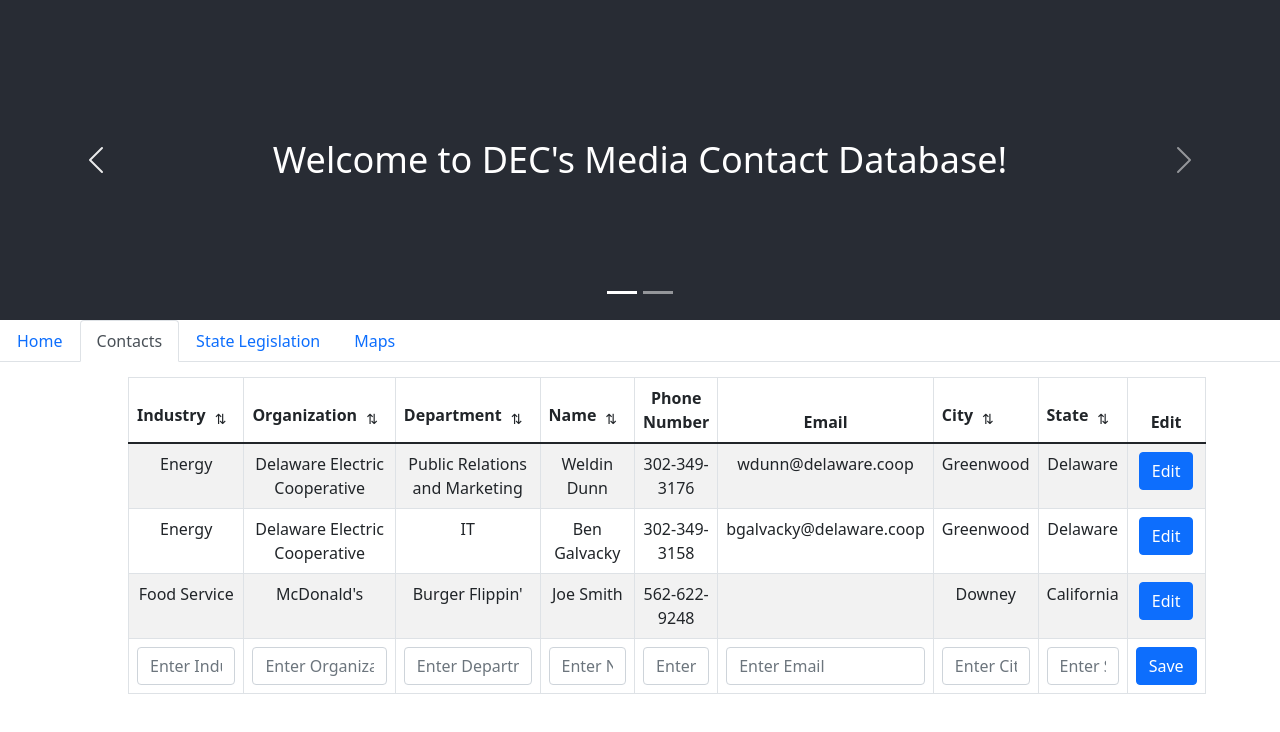
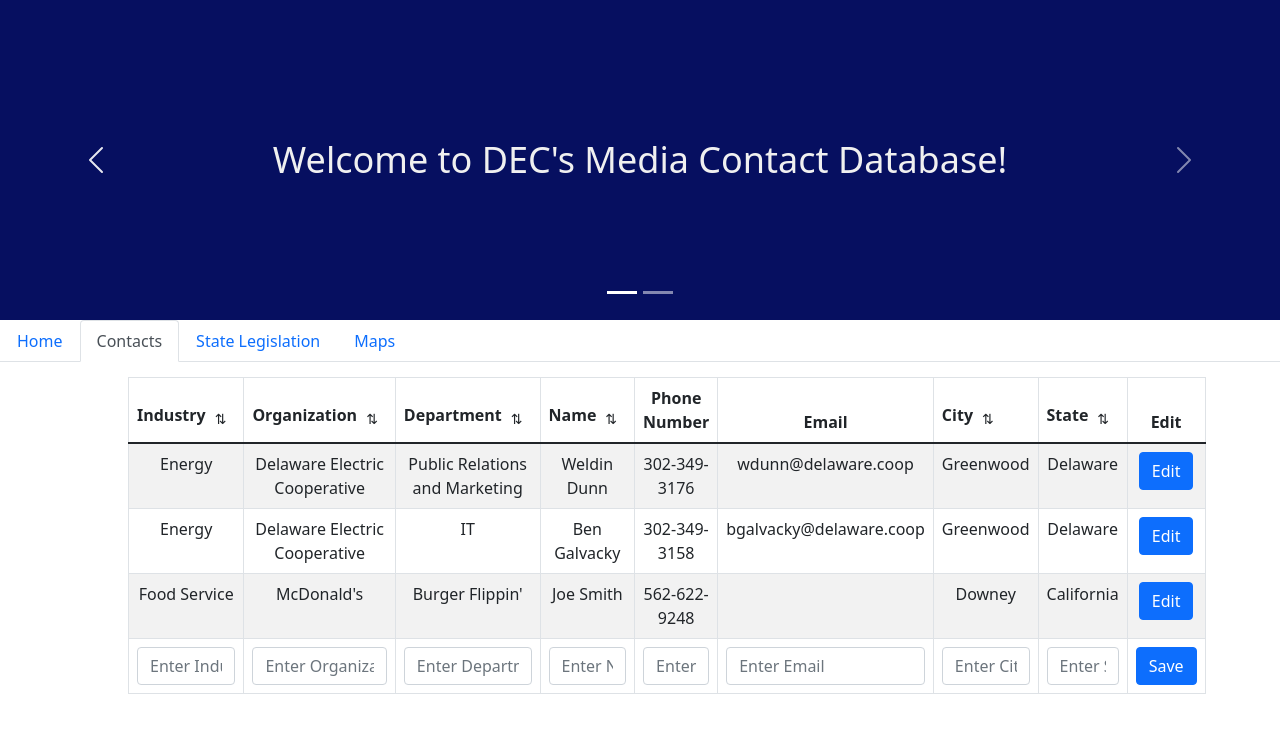
Before and after one commit to weldindunn/media-database, a React (Create React App) app: page / in a window 1280 px wide. Shown: the top 732 px of the page. Built offline with nearby package versions, Linux system fonts and the light colour scheme.

Commit message:
Changed carousel color to match company colors

```diff
--- a/src/App.css
+++ b/src/App.css
@@ -42,12 +42,12 @@
 
 .App-header {
   width: 100%;
-  background-color: #282c34;
+  background-color: #060F60;
+  color: #F0F0F0;
   min-height: 40vh;
   display: flex;
   flex-direction: column;
   align-items: center;
   justify-content: center;
   font-size: calc(20px + 2vmin);
-  color: white;
 }
```
